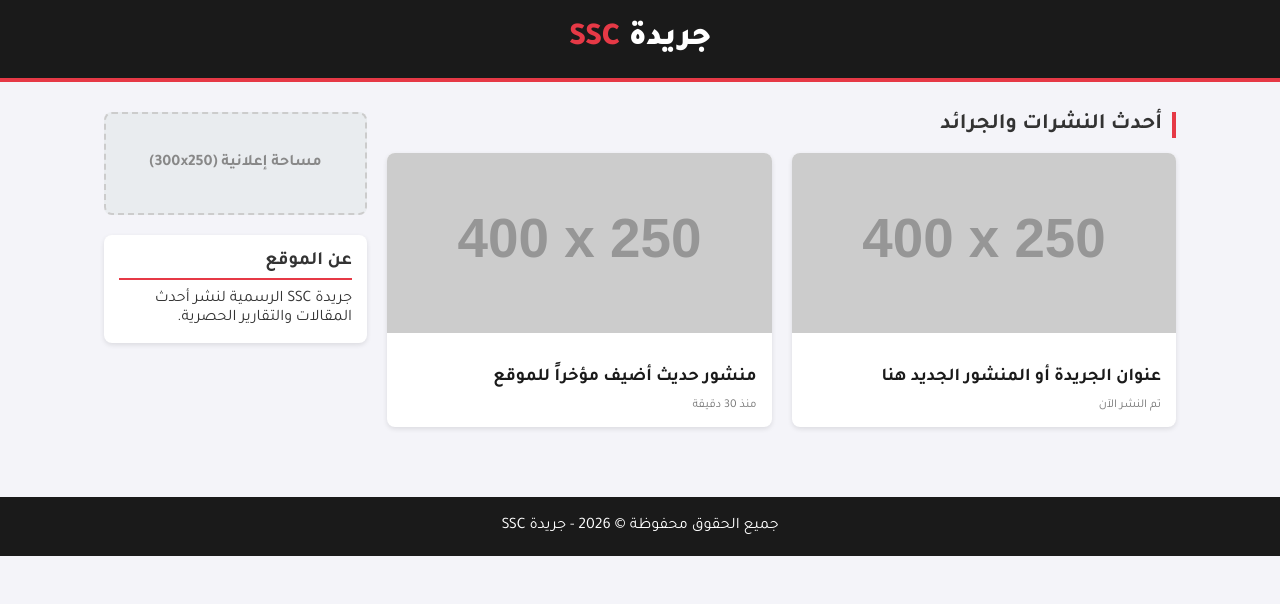
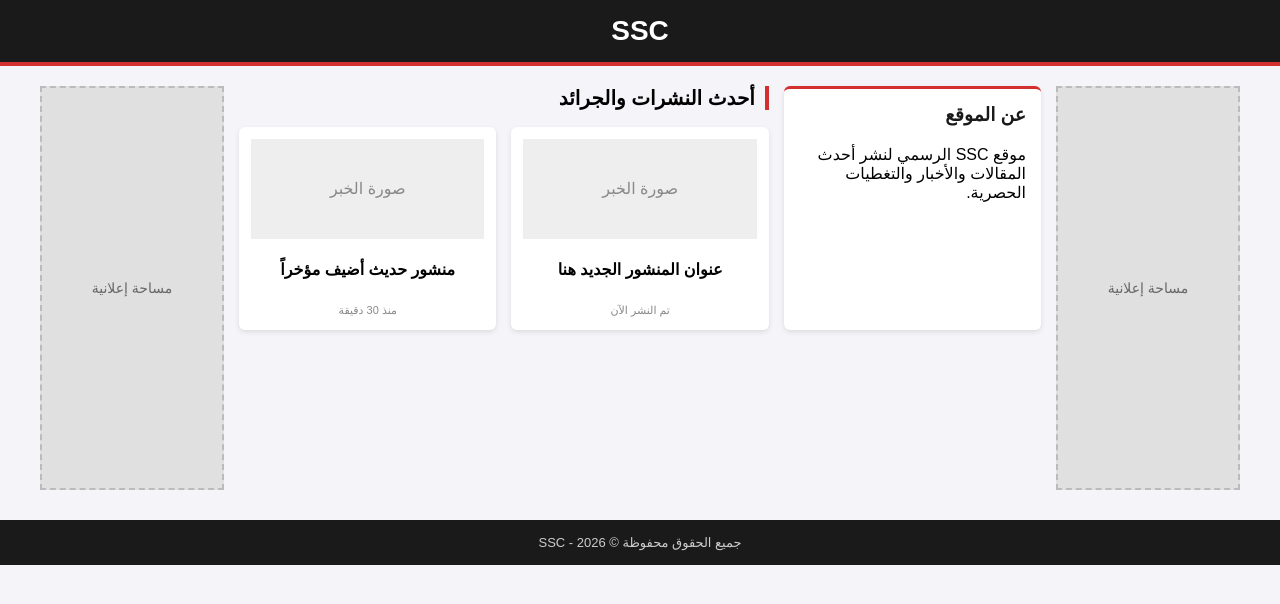
Before and after one commit to gsome160-boop/SSC, a plain HTML site: page index.html in a window 1280 px wide. Drawn offline with Linux system fonts and the light colour scheme; placeholder pictures from the web are drawn by us.

Commit message:
Update index.html

```diff
--- a/index.html
+++ b/index.html
@@ -3,119 +3,84 @@
 <head>
     <meta charset="UTF-8">
     <meta name="viewport" content="width=device-width, initial-scale=1.0">
-    <title>جريدة SSC</title>
-    <link href="https://fonts.googleapis.com/css2?family=Tajawal:wght@400;700;900&display=swap" rel="stylesheet">
+    <title>SSC</title>
     <style>
-        * { margin: 0; padding: 0; box-sizing: border-box; font-family: 'Tajawal', sans-serif; }
-        body { background-color: #f4f4f9; color: #333; }
+        body { font-family: sans-serif; background-color: #f4f4f9; margin: 0; padding: 0; }
+        header { background-color: #1a1a1a; color: #fff; text-align: center; padding: 15px 0; border-bottom: 4px solid #d32f2f; }
+        header h1 { margin: 0; font-size: 28px; }
 
-        /* هيدر بسيط يعرض اسم الجريدة فقط */
-        header {
-            background-color: #1a1a1a;
-            color: #fff;
-            padding: 20px 5%;
-            text-align: center;
-            border-bottom: 4px solid #e63946;
-        }
-        .logo h1 { font-size: 32px; font-weight: 900; color: #fff; }
-        .logo span { color: #e63946; }
+        /* تخطيط الصفحة الرئيسي */
+        .main-container { display: flex; max-width: 1200px; margin: 20px auto; gap: 15px; padding: 0 10px; }
 
-        .container {
-            display: grid;
-            grid-template-columns: 3fr 1fr;
-            gap: 20px;
-            padding: 30px 5%;
-            max-width: 1200px;
-            margin: 0 auto;
-        }
+        /* المساحات الإعلانية الجانبية */
+        .ad-banner { width: 180px; min-height: 400px; background-color: #e0e0e0; border: 2px dashed #bbb; display: flex; align-items: center; justify-content: center; color: #666; font-size: 14px; text-align: center; }
 
-        .section-title {
-            font-size: 22px;
-            font-weight: bold;
-            margin-bottom: 15px;
-            border-right: 4px solid #e63946;
-            padding-right: 10px;
-        }
+        /* المحتوى الأوسط */
+        .content-area { flex: 1; }
 
-        /* شبكة الأخبار الجديد */
-        .news-grid {
-            display: grid;
-            grid-template-columns: repeat(auto-fill, minmax(280px, 1fr));
-            gap: 20px;
-        }
-        .news-card {
-            background: #fff;
-            border-radius: 8px;
-            overflow: hidden;
-            box-shadow: 0 2px 5px rgba(0,0,0,0.1);
-            transition: transform 0.2s;
-        }
-        .news-card:hover { transform: translateY(-5px); }
-        .news-card img { width: 100%; height: 180px; object-fit: cover; }
-        .news-content { padding: 15px; }
-        .news-title { font-size: 18px; margin: 10px 0; color: #1a1a1a; }
-        .news-meta { font-size: 12px; color: #777; }
+        /* قسم عن الموقع والأخبار */
+        .top-section { display: flex; gap: 15px; margin-bottom: 20px; }
+        .about-box { width: 30%; background: #fff; padding: 15px; border-radius: 6px; box-shadow: 0 2px 5px rgba(0,0,0,0.1); border-top: 3px solid #d32f2f; }
+        .about-box h3 { margin-top: 0; color: #1a1a1a; }
 
-        .sidebar { display: flex; flex-direction: column; gap: 20px; }
-        .ad-space {
-            background-color: #e9ecef;
-            border: 2px dashed #ccc;
-            text-align: center;
-            padding: 40px 10px;
-            color: #888;
-            font-weight: bold;
-            border-radius: 8px;
-        }
-        .widget { background: #fff; padding: 15px; border-radius: 8px; box-shadow: 0 2px 5px rgba(0,0,0,0.1); }
-        footer { background: #1a1a1a; color: #fff; text-align: center; padding: 20px; margin-top: 40px; }
+        .news-section { width: 70%; }
+        .news-section h2 { margin-top: 0; border-right: 4px solid #d32f2f; padding-right: 10px; font-size: 20px; }
+        .news-grid { display: flex; gap: 15px; }
+        .news-card { flex: 1; background: #fff; padding: 12px; border-radius: 6px; box-shadow: 0 2px 5px rgba(0,0,0,0.1); text-align: center; }
+        .news-card img { width: 100%; height: 120px; object-fit: cover; background: #eee; border-radius: 4px; }
 
-        @media (max-width: 768px) { .container { grid-template-columns: 1fr; } }
+        footer { background: #1a1a1a; color: #ccc; text-align: center; padding: 15px; margin-top: 30px; font-size: 13px; }
     </style>
 </head>
 <body>
 
-    <!-- اسم الموقع فقط -->
     <header>
-        <div class="logo"><h1>جريدة <span>SSC</span></h1></div>
+        <h1>SSC</h1>
     </header>
 
-    <!-- المساحة الرئيسية للـ الأخبار والجديد -->
-    <div class="container">
-        <main>
-            <h2 class="section-title">أحدث النشرات والجرائد</h2>
-            <div class="news-grid">
+    <div class="main-container">
+        <!-- إعلان جهة اليمين -->
+        <div class="ad-banner">
+            مساحة إعلانية
+        </div>
 
-                <!-- خبر جديد 1 -->
-                <article class="news-card">
-                    <img src="https://via.placeholder.com/400x250" alt="صورة الخبر">
-                    <div class="news-content">
-                        <h2 class="news-title">عنوان الجريدة أو المنشور الجديد هنا</h2>
-                        <p class="news-meta">تم النشر الآن</p>
+        <!-- المحتوى الأوسط -->
+        <div class="content-area">
+            <div class="top-section">
+                <!-- قسم عن الموقع في مكان الـ X -->
+                <div class="about-box">
+                    <h3>عن الموقع</h3>
+                    <p>موقع SSC الرسمي لنشر أحدث المقالات والأخبار والتغطيات الحصرية.</p>
+                </div>
+
+                <!-- قسم أحدث المنشورات -->
+                <div class="news-section">
+                    <h2>أحدث النشرات والجرائد</h2>
+                    <div class="news-grid">
+                        <div class="news-card">
+                            <div style="background:#eee; height:100px; display:flex; align-items:center; justify-content:center; color:#888;">صورة الخبر</div>
+                            <h4>عنوان المنشور الجديد هنا</h4>
+                            <span style="font-size:11px; color:#888;">تم النشر الآن</span>
+                        </div>
+                        <div class="news-card">
+                            <div style="background:#eee; height:100px; display:flex; align-items:center; justify-content:center; color:#888;">صورة الخبر</div>
+                            <h4>منشور حديث أضيف مؤخراً</h4>
+                            <span style="font-size:11px; color:#888;">منذ 30 دقيقة</span>
+                        </div>
                     </div>
-                </article>
+                </div>
+            </div>
+        </div>
 
-                <!-- خبر جديد 2 -->
-                <article class="news-card">
-                    <img src="https://via.placeholder.com/400x250" alt="صورة الخبر">
-                    <div class="news-content">
-                        <h2 class="news-title">منشور حديث أضيف مؤخراً للموقع</h2>
-                        <p class="news-meta">منذ 30 دقيقة</p>
-                    </div>
-                </article>
-
-            </div>
-        </main>
-
-        <!-- الشريط الجانبي للإعلانات والمعلومات -->
-        <aside class="sidebar">
-            <div class="ad-space">مساحة إعلانية (300x250)</div>
-            <div class="widget">
-                <h3 style="border-bottom: 2px solid #e63946; padding-bottom: 5px; margin-bottom: 10px;">عن الموقع</h3>
-                <p>جريدة SSC الرسمية لنشر أحدث المقالات والتقارير الحصرية.</p>
-            </div>
-        </aside>
+        <!-- إعلان جهة اليسار -->
+        <div class="ad-banner">
+            مساحة إعلانية
+        </div>
     </div>
 
-    <footer><p>جميع الحقوق محفوظة &copy; 2026 - جريدة SSC</p></footer>
+    <footer>
+        جميع الحقوق محفوظة © 2026 - SSC
+    </footer>
+
 </body>
 </html>
```
